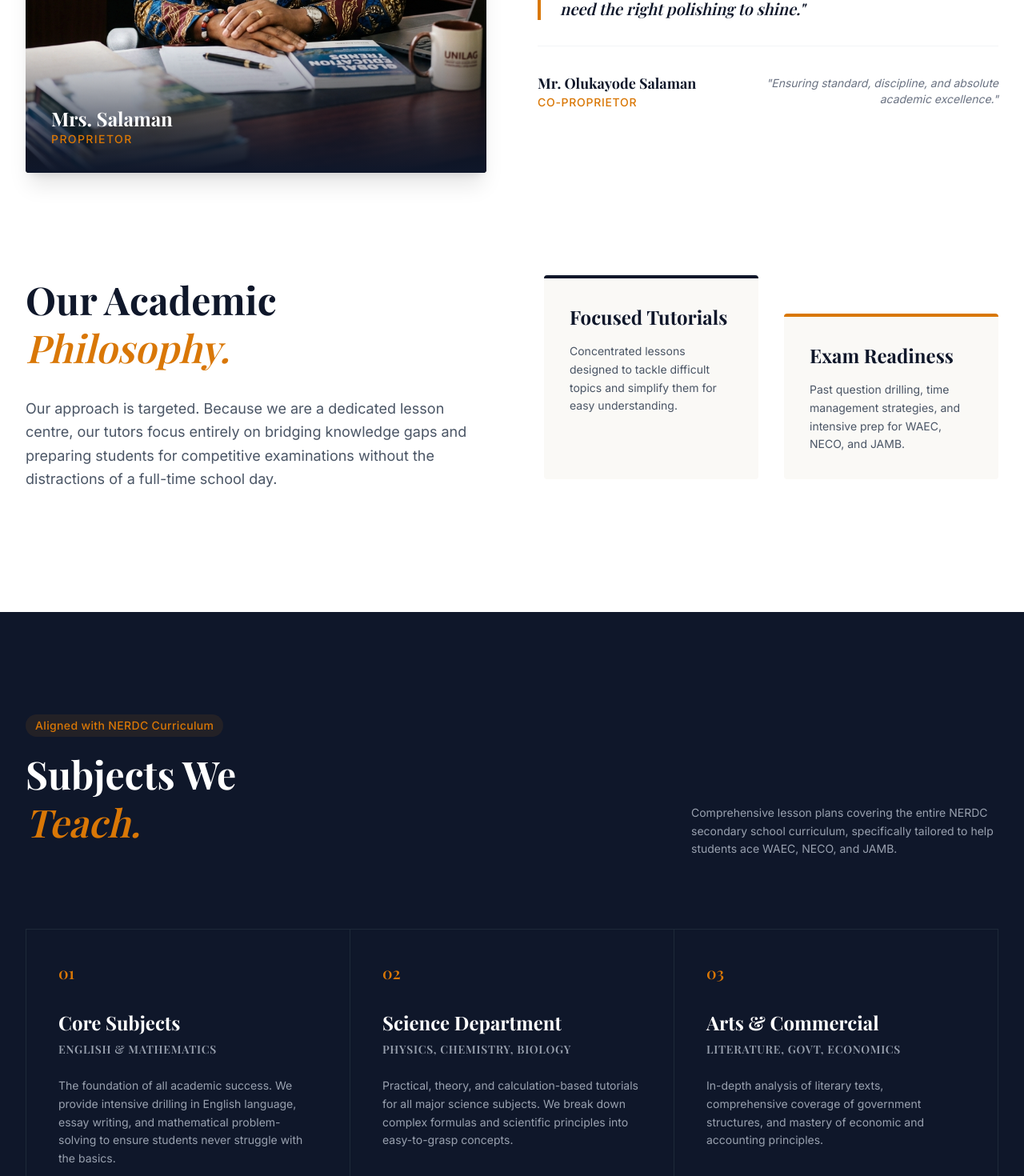
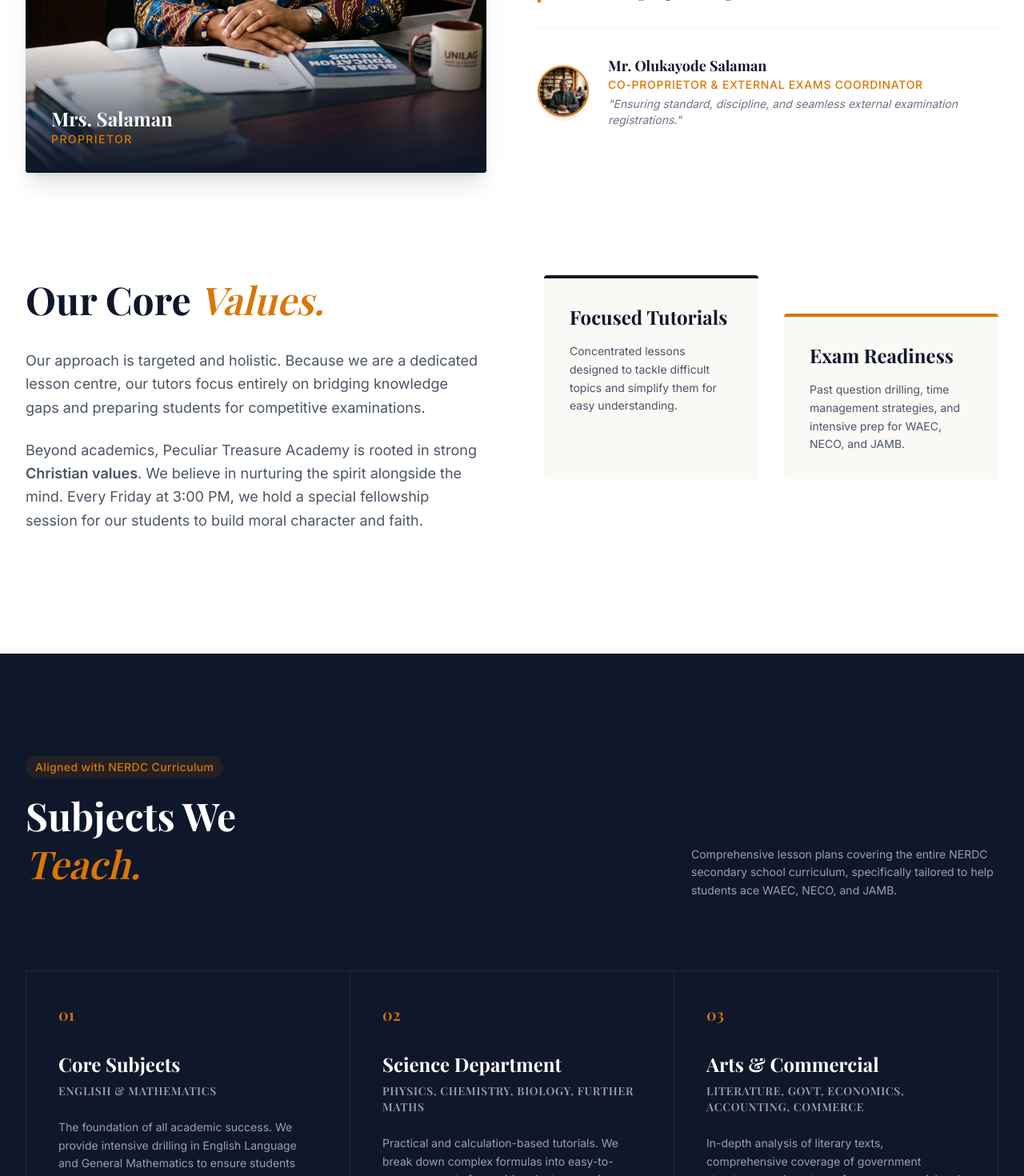
Before and after one commit to DavidDeez/peculiar_treasure_academy, a React (Vite) app: page / in a window 1280 px wide. Shown: the part 1720-3190 px from the top of the page at 80% size. Built offline with nearby package versions, Linux system fonts and the light colour scheme; a web font is replaced by a local one.

Commit message:
Add new images, Christian values, external exams, and specific subjects

```diff
--- a/src/components/About.tsx
+++ b/src/components/About.tsx
@@ -35,13 +35,18 @@ const About: React.FC = () => {
               </p>
 
               {/* Co-proprietor remark */}
-              <div className="mt-8 pt-8 border-t border-gray-100 flex items-center justify-between">
+              <div className="mt-8 pt-8 border-t border-gray-100 flex items-center gap-6">
+                <img
+                  src="/images/mr_salaman.jpg"
+                  alt="Mr. Olukayode Salaman"
+                  className="w-16 h-16 rounded-full object-cover shadow-md border-2 border-brand-gold"
+                />
                 <div>
                   <h4 className="font-serif font-bold text-brand-dark text-lg">Mr. Olukayode Salaman</h4>
-                  <p className="text-sm text-brand-gold uppercase tracking-wider font-medium">Co-Proprietor</p>
-                </div>
-                <div className="text-sm text-gray-500 italic max-w-xs text-right">
-                  "Ensuring standard, discipline, and absolute academic excellence."
+                  <p className="text-sm text-brand-gold uppercase tracking-wider font-medium">Co-Proprietor & External Exams Coordinator</p>
+                  <p className="text-sm text-gray-500 italic mt-1">
+                    "Ensuring standard, discipline, and seamless external examination registrations."
+                  </p>
                 </div>
               </div>
             </div>
@@ -52,10 +57,13 @@ const About: React.FC = () => {
         <div className="grid lg:grid-cols-2 gap-20 items-start">
           <div>
             <h2 className="text-4xl md:text-5xl font-bold leading-tight mb-8 text-brand-dark">
-              Our Academic <span className="italic font-light text-brand-gold">Philosophy.</span>
+              Our Core <span className="italic font-light text-brand-gold">Values.</span>
             </h2>
             <p className="text-lg text-gray-600 leading-relaxed mb-6">
-              Our approach is targeted. Because we are a dedicated lesson centre, our tutors focus entirely on bridging knowledge gaps and preparing students for competitive examinations without the distractions of a full-time school day.
+              Our approach is targeted and holistic. Because we are a dedicated lesson centre, our tutors focus entirely on bridging knowledge gaps and preparing students for competitive examinations.
+            </p>
+            <p className="text-lg text-gray-600 leading-relaxed mb-6">
+              Beyond academics, Peculiar Treasure Academy is rooted in strong <strong>Christian values</strong>. We believe in nurturing the spirit alongside the mind. Every Friday at 3:00 PM, we hold a special fellowship session for our students to build moral character and faith.
             </p>
           </div>
 
--- a/src/components/Courses.tsx
+++ b/src/components/Courses.tsx
@@ -6,19 +6,19 @@ const courses = [
     id: '01',
     title: 'Core Subjects',
     subtitle: 'English & Mathematics',
-    description: 'The foundation of all academic success. We provide intensive drilling in English language, essay writing, and mathematical problem-solving to ensure students never struggle with the basics.',
+    description: 'The foundation of all academic success. We provide intensive drilling in English Language and General Mathematics to ensure students never struggle with the basics required for every discipline.',
   },
   {
     id: '02',
     title: 'Science Department',
-    subtitle: 'Physics, Chemistry, Biology',
-    description: 'Practical, theory, and calculation-based tutorials for all major science subjects. We break down complex formulas and scientific principles into easy-to-grasp concepts.',
+    subtitle: 'Physics, Chemistry, Biology, Further Maths',
+    description: 'Practical and calculation-based tutorials. We break down complex formulas into easy-to-grasp concepts for aspiring doctors, engineers, and scientists.',
   },
   {
     id: '03',
     title: 'Arts & Commercial',
-    subtitle: 'Literature, Govt, Economics',
-    description: 'In-depth analysis of literary texts, comprehensive coverage of government structures, and mastery of economic and accounting principles.',
+    subtitle: 'Literature, Govt, Economics, Accounting, Commerce',
+    description: 'In-depth analysis of literary texts, comprehensive coverage of government structures, and mastery of core commercial and accounting principles.',
   },
 ];
 
```
Also changed, not shown: public/images/hero_main.jpg, public/images/mr_salaman.jpg (added).
